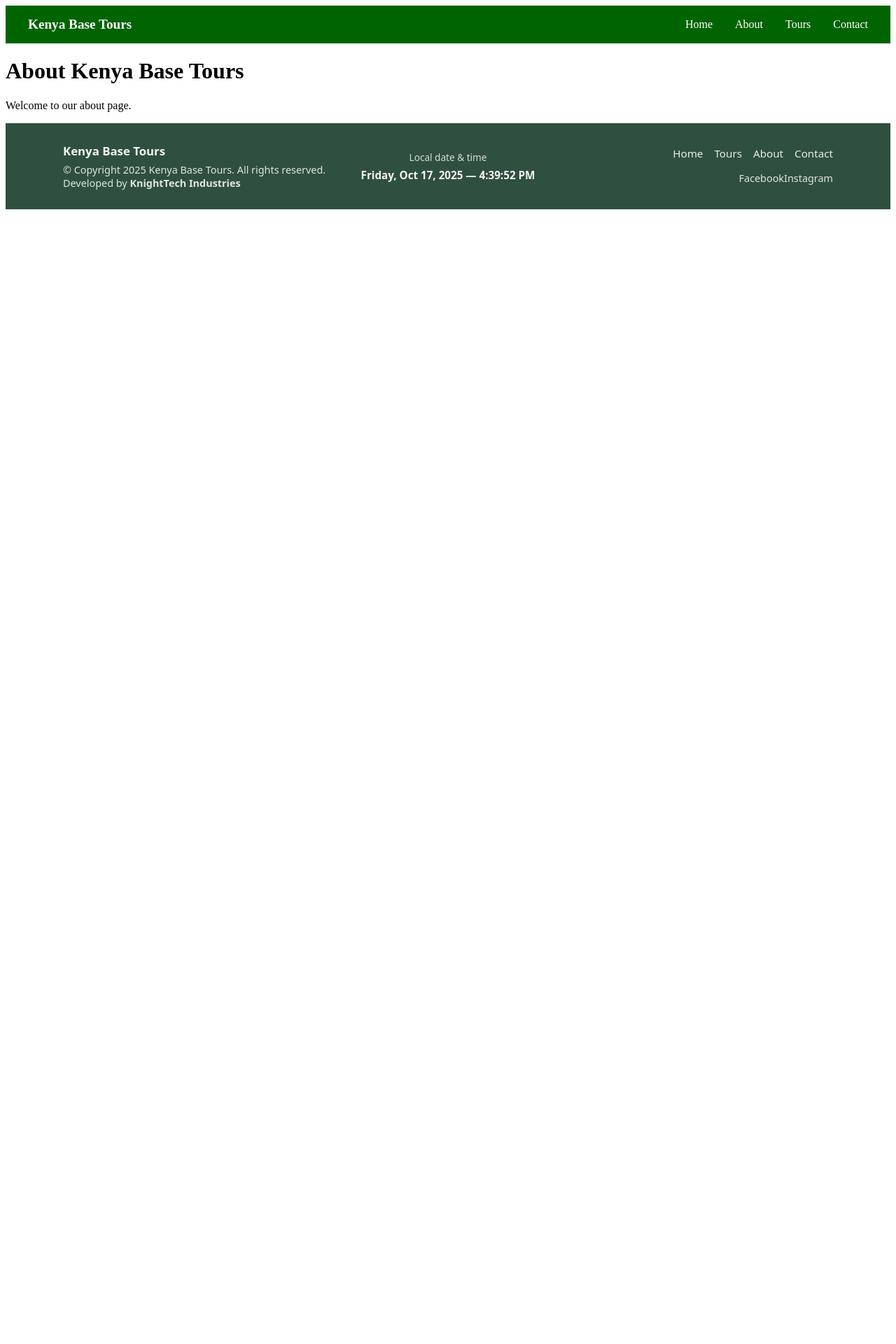
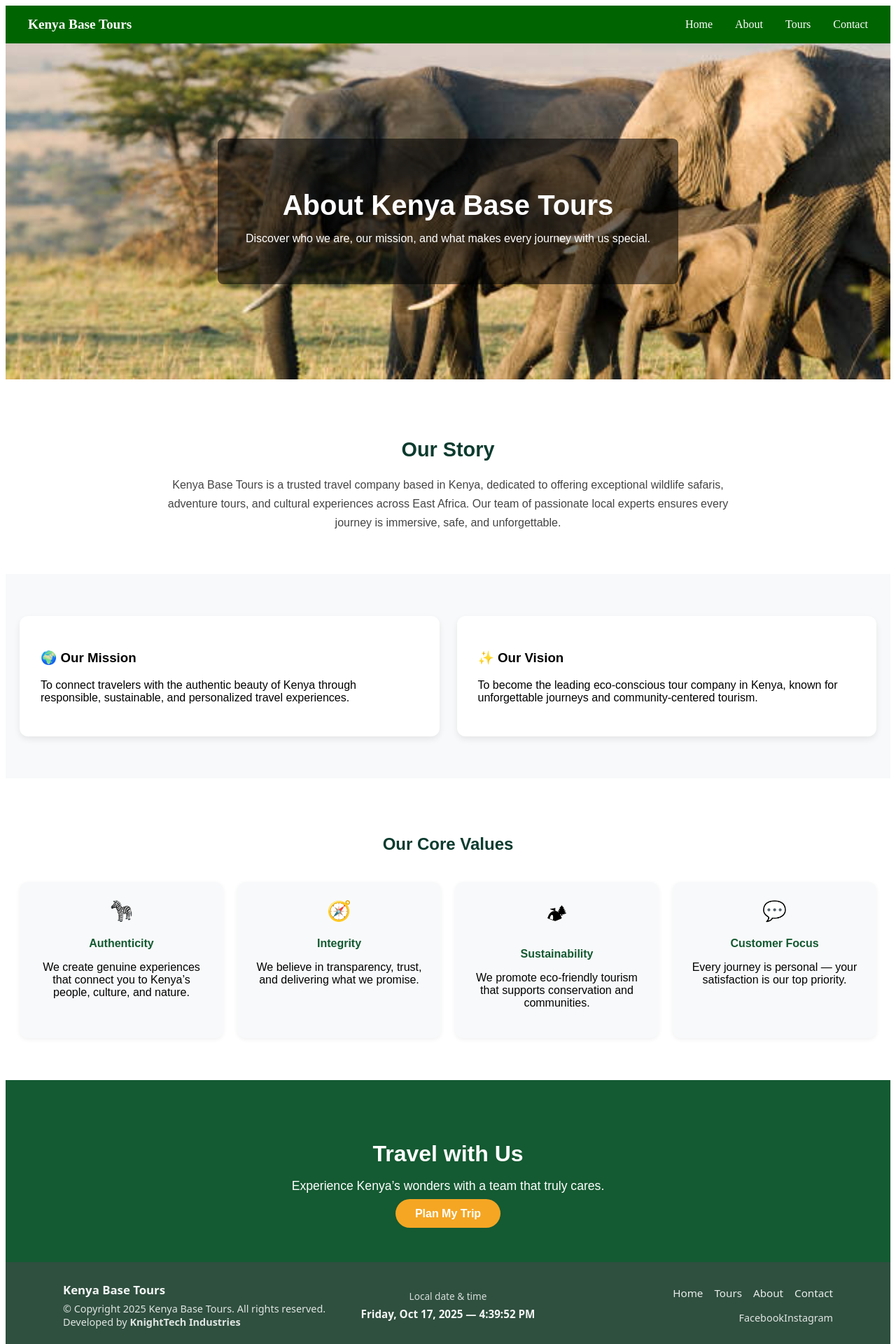
Before and after one commit to Muyundo/kenya-base-tours, a React (Create React App) app: page /about in a window 1280 px wide. Shown: the top 1920 px of the page at 70% size. Before the commit the page ends 800 px from the top, so only its background shows below. Built offline with nearby package versions, Linux system fonts and the light colour scheme.

Commit message:
Added about section and its hero images

```diff
--- /dev/null
+++ b/src/pages/About.css
@@ -0,0 +1,133 @@
+.about-page {
+  font-family: "Poppins", sans-serif;
+}
+
+/* Hero */
+.about-hero {
+  height: 60vh;
+  background-size: cover;
+  background-position: center;
+  position: relative;
+  display: flex;
+  align-items: center;
+  justify-content: center;
+}
+
+.about-hero-overlay {
+  background: rgba(0, 0, 0, 0.55);
+  color: #fff;
+  text-align: center;
+  padding: 40px;
+  border-radius: 8px;
+}
+
+.about-hero-overlay h1 {
+  font-size: 2.5rem;
+  margin-bottom: 0.5rem;
+}
+
+.about-intro {
+  padding: 60px 20px;
+  text-align: center;
+  background: #fff;
+}
+
+.about-intro h2 {
+  color: #0b3b2e;
+  font-size: 1.8rem;
+  margin-bottom: 20px;
+}
+
+.about-intro p {
+  color: #444;
+  max-width: 850px;
+  margin: 0 auto;
+  line-height: 1.7;
+}
+
+/* Mission & Vision */
+.mission-vision {
+  background: #f8f9fa;
+  padding: 60px 20px;
+}
+
+.mission-vision-container {
+  display: grid;
+  grid-template-columns: repeat(auto-fit, minmax(280px, 1fr));
+  gap: 25px;
+}
+
+.mission-card, .vision-card {
+  background: #fff;
+  border-radius: 12px;
+  padding: 30px;
+  box-shadow: 0 4px 10px rgba(0, 0, 0, 0.08);
+}
+
+/* Core Values */
+.core-values {
+  background: #fff;
+  padding: 60px 20px;
+  text-align: center;
+}
+
+.core-values h2 {
+  margin-bottom: 40px;
+  color: #0b3b2e;
+}
+
+.values-grid {
+  display: grid;
+  grid-template-columns: repeat(auto-fit, minmax(240px, 1fr));
+  gap: 20px;
+}
+
+.value-card {
+  background: #f8f9fa;
+  border-radius: 12px;
+  padding: 25px;
+  box-shadow: 0 2px 6px rgba(0, 0, 0, 0.06);
+}
+
+.value-icon {
+  font-size: 28px;
+  display: block;
+  margin-bottom: 10px;
+}
+
+.value-card h4 {
+  color: #145a32;
+  margin-bottom: 10px;
+}
+
+/* CTA */
+.about-cta {
+  background: #145a32;
+  color: white;
+  padding: 60px 20px;
+  text-align: center;
+}
+
+.about-cta h2 {
+  font-size: 2rem;
+  margin-bottom: 10px;
+}
+
+.about-cta p {
+  font-size: 1.1rem;
+  margin-bottom: 20px;
+}
+
+.about-btn {
+  background: #f5a623;
+  color: #fff;
+  padding: 12px 28px;
+  border-radius: 25px;
+  text-decoration: none;
+  font-weight: 600;
+  transition: background 0.3s ease;
+}
+
+.about-btn:hover {
+  background: #ff8c00;
+}
--- a/src/pages/About.js
+++ b/src/pages/About.js
@@ -1,10 +1,95 @@
 import React from "react";
+import "./About.css";
+import aboutHero from "../assets/images/about-hero.jpg"; // we’ll add this image below
 
 function About() {
   return (
-    <div>
-      <h1>About Kenya Base Tours</h1>
-      <p>Welcome to our about page.</p>
+    <div className="about-page">
+
+      {/* Hero Section */}
+      <section
+        className="about-hero"
+        style={{ backgroundImage: `url(${aboutHero})` }}
+      >
+        <div className="about-hero-overlay">
+          <h1>About Kenya Base Tours</h1>
+          <p>Discover who we are, our mission, and what makes every journey with us special.</p>
+        </div>
+      </section>
+
+      {/* Company Story */}
+      <section className="about-intro">
+        <div className="container">
+          <h2>Our Story</h2>
+          <p>
+            Kenya Base Tours is a trusted travel company based in Kenya, dedicated to offering
+            exceptional wildlife safaris, adventure tours, and cultural experiences across East Africa.
+            Our team of passionate local experts ensures every journey is immersive, safe, and unforgettable.
+          </p>
+        </div>
+      </section>
+
+      {/* Mission & Vision */}
+      <section className="mission-vision">
+        <div className="container mission-vision-container">
+          <div className="mission-card">
+            <h3>🌍 Our Mission</h3>
+            <p>
+              To connect travelers with the authentic beauty of Kenya through responsible,
+              sustainable, and personalized travel experiences.
+            </p>
+          </div>
+
+          <div className="vision-card">
+            <h3>✨ Our Vision</h3>
+            <p>
+              To become the leading eco-conscious tour company in Kenya, known for unforgettable
+              journeys and community-centered tourism.
+            </p>
+          </div>
+        </div>
+      </section>
+
+      {/* Core Values */}
+      <section className="core-values">
+        <div className="container">
+          <h2>Our Core Values</h2>
+          <div className="values-grid">
+            <div className="value-card">
+              <span className="value-icon">🦓</span>
+              <h4>Authenticity</h4>
+              <p>We create genuine experiences that connect you to Kenya’s people, culture, and nature.</p>
+            </div>
+            <div className="value-card">
+              <span className="value-icon">🧭</span>
+              <h4>Integrity</h4>
+              <p>We believe in transparency, trust, and delivering what we promise.</p>
+            </div>
+            <div className="value-card">
+              <span className="value-icon">🏕</span>
+              <h4>Sustainability</h4>
+              <p>We promote eco-friendly tourism that supports conservation and communities.</p>
+            </div>
+            <div className="value-card">
+              <span className="value-icon">💬</span>
+              <h4>Customer Focus</h4>
+              <p>Every journey is personal — your satisfaction is our top priority.</p>
+            </div>
+          </div>
+        </div>
+      </section>
+
+      {/* CTA */}
+      <section className="about-cta">
+        <div className="container">
+          <h2>Travel with Us</h2>
+          <p>
+            Experience Kenya’s wonders with a team that truly cares.
+          </p>
+          <a href="/contact" className="about-btn">Plan My Trip</a>
+        </div>
+      </section>
+
     </div>
   );
 }
```
Also changed, not shown: src/assets/images/about-hero.jpg (added).
